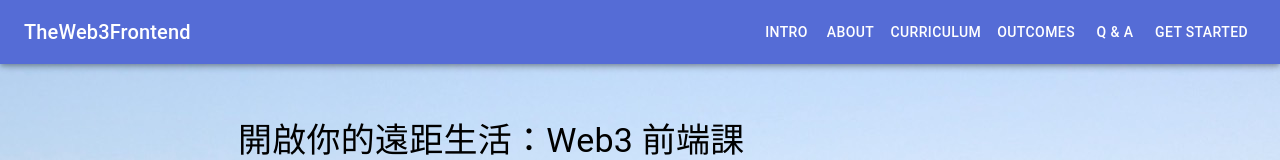
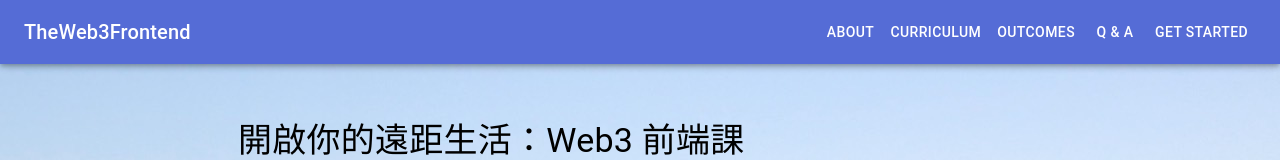
Before and after one commit to noraliucode/landing-page, a React (Create React App) app: page / in a window 1280 px wide. Shown: the top 160 px of the page. Built offline with nearby package versions, Linux system fonts and the light colour scheme.

Commit message:
fix: remove useless button

```diff
--- a/src/components/Header.tsx
+++ b/src/components/Header.tsx
@@ -44,7 +44,6 @@ const Header = () => {
   );
 
   const LinksInfo = [
-    { text: "Intro", to: "introSection" },
     { text: "About", to: "aboutSection" },
     { text: "Curriculum", to: "curriculumSection" },
     { text: "Outcomes", to: "outcomesSection" },
```
